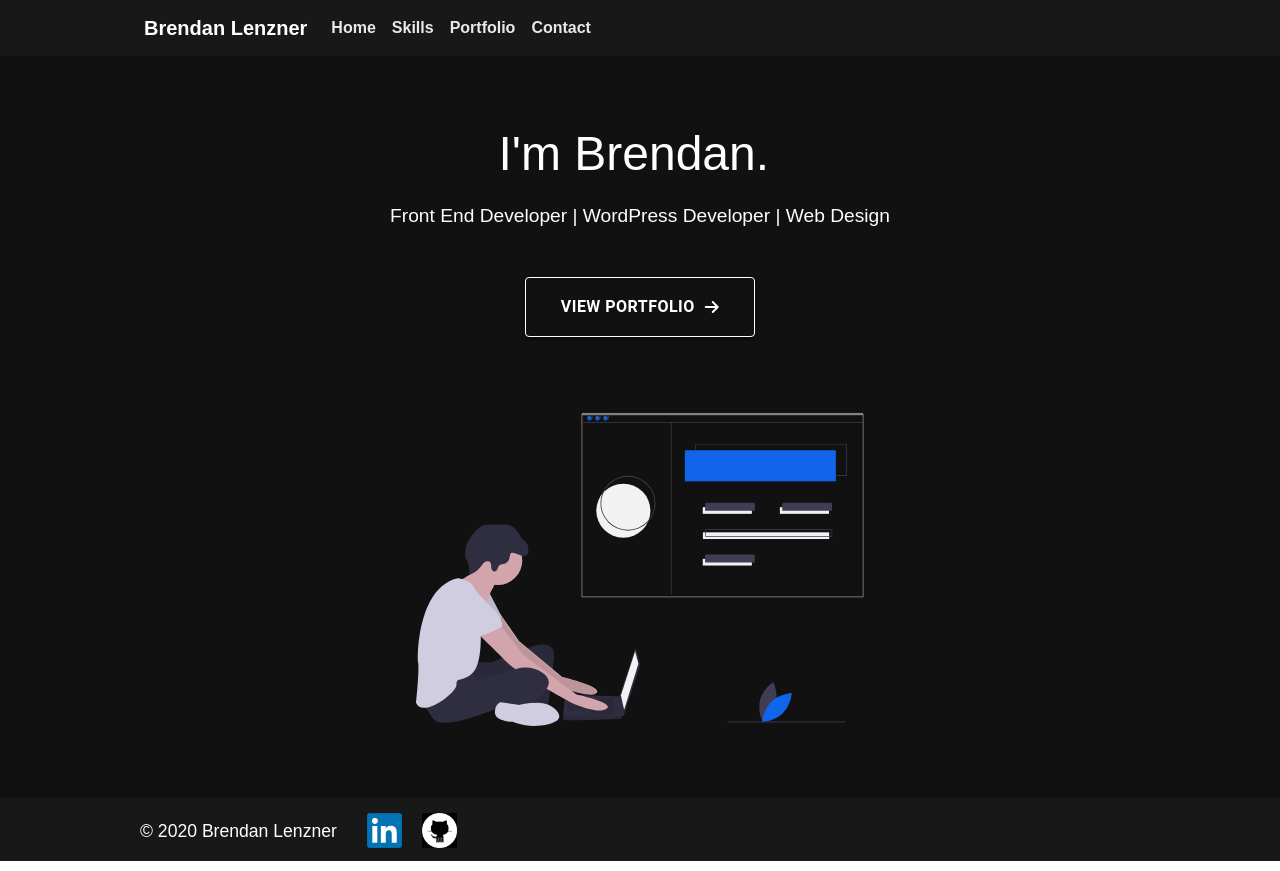
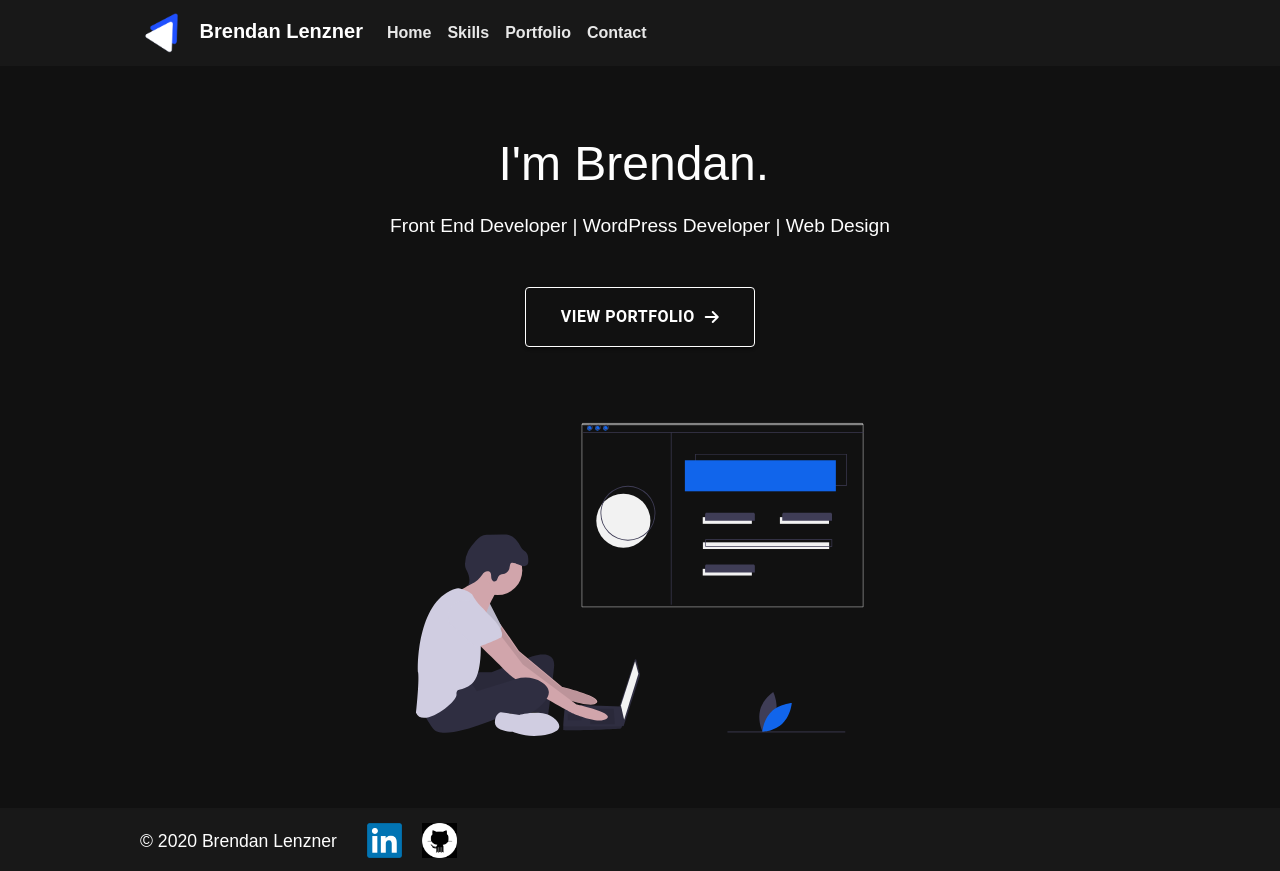
Before and after one commit to blenzner26/portfolio, a React (Create React App) app: page / in a window 1280 px wide. Built offline with nearby package versions, Linux system fonts and the light colour scheme; a web font is replaced by a local one.

Commit message:
logo addition

```diff
--- a/src/Components/Header.js
+++ b/src/Components/Header.js
@@ -2,13 +2,20 @@ import React from "react";
 import Navbar from 'react-bootstrap/Navbar';
 import Nav from 'react-bootstrap/Nav';
 import { Link } from 'react-router-dom';
+import logo from '../imgs/bl_logo_comb.png';
 
+const styles = {
+  logo: {
+      width: "40px",
+      marginRight: "10px",
+  }
+}
 function Header(props) {
   return (
     <div className="header">
       <div className="navigation">
         <Navbar collapseOnSelect expand="lg" bg="dark" variant="dark">
-          <Navbar.Brand as={Link} to="/">Brendan Lenzner</Navbar.Brand>
+          <Navbar.Brand as={Link} to="/"><img style={styles.logo} src={logo} alt="Brendan Lenzner logo" /> Brendan Lenzner</Navbar.Brand>
           <Navbar.Toggle aria-controls="responsive-navbar-nav" />
           <Navbar.Collapse id="responsive-navbar-nav">
             <Nav className="mr-auto">
```
Also changed, not shown: src/imgs/bl_logo_comb.png (added).
